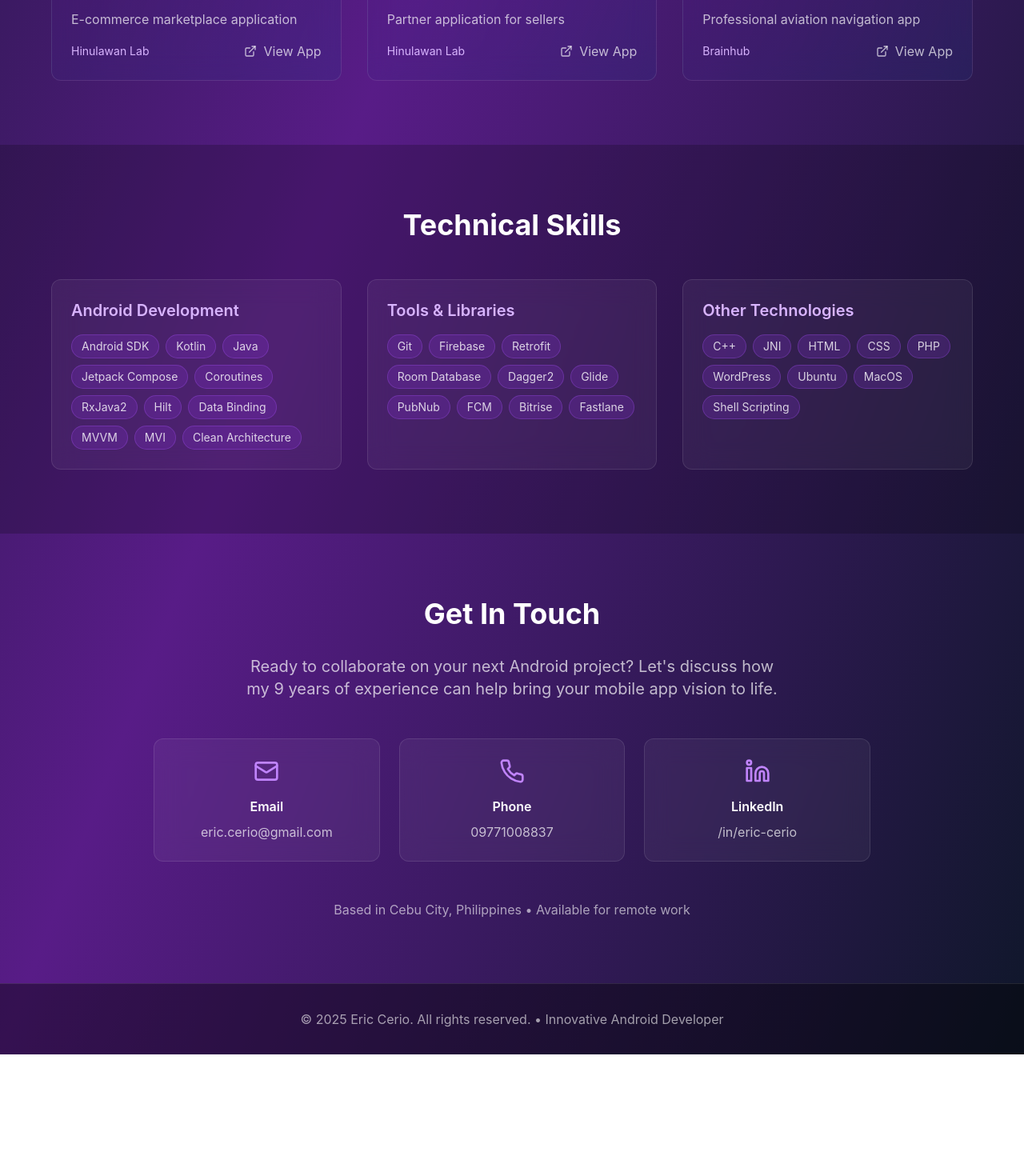
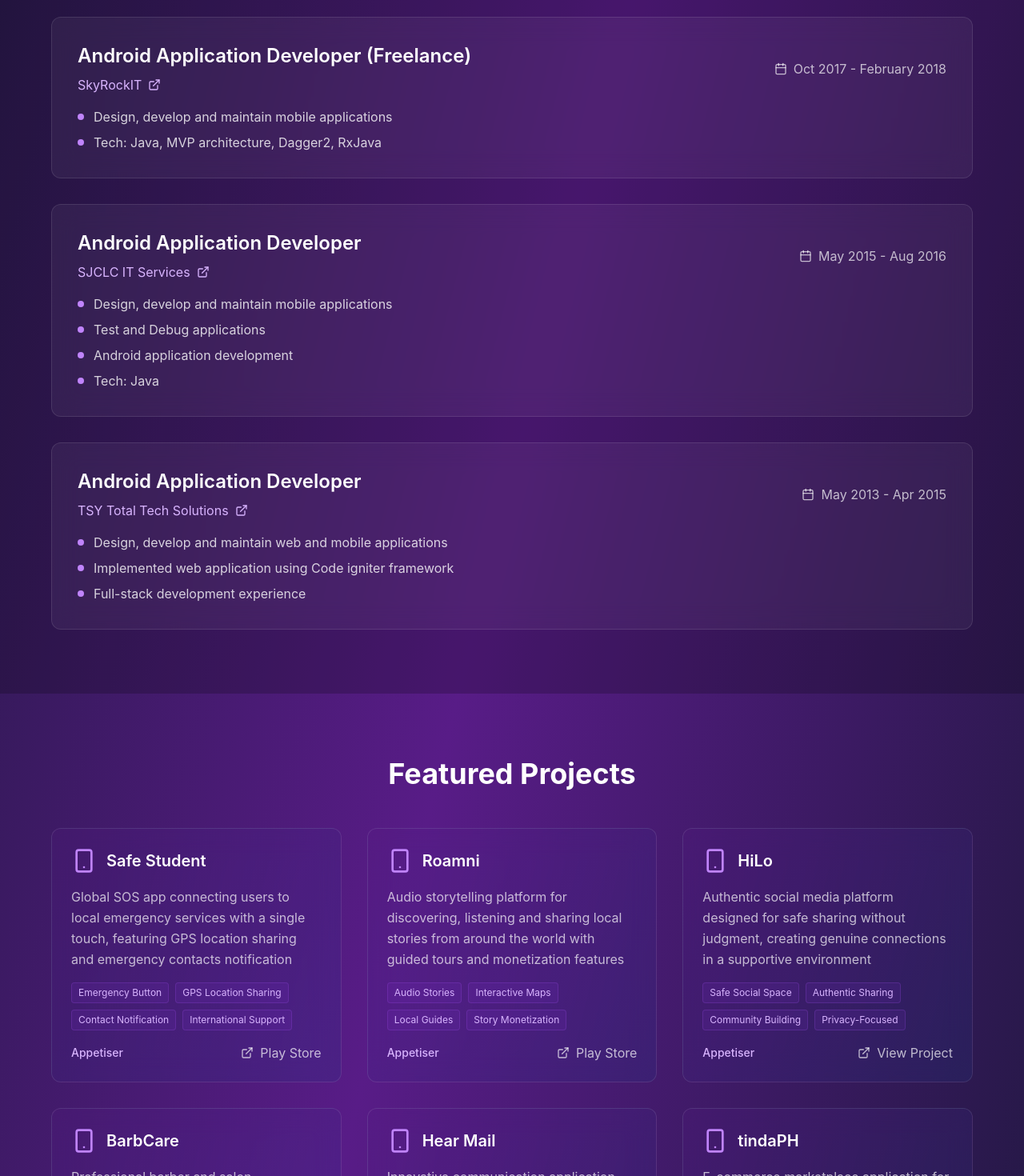
Before and after one commit to eric-cerio/eric.github.io, a React (Create React App) app: page / in a window 1280 px wide. Shown: the part 2000-3470 px from the top of the page at 80% size. Before the commit the page ends 3318 px from the top, so only its background shows below. Built offline with nearby package versions, Linux system fonts and the light colour scheme.

Commit message:
Add more data in portfolio

```diff
--- a/src/eric-portfolio.js
+++ b/src/eric-portfolio.js
@@ -39,27 +39,110 @@
         "Develop and maintain company owned products",
         "Tech: Kotlin, RxJava2, Dagger2 Injection, Data Binding, MVVM/MVP with Repository pattern"
       ]
+    },
+    {
+      title: "Android Application Developer",
+      company: "Brainhub Inc.",
+      period: "August 2015 - April 2018",
+      url: "http://www.thebrainhub.net/",
+      responsibilities: [
+        "Implemented Agile methodology",
+        "Develop and maintain company owned products",
+        "Coordinated with C++ backend team to apply native shared library (JNI)",
+        "Tech: Java, C++, MVC Architecture"
+      ]
+    },
+    {
+      title: "Android Application Developer (Freelance)",
+      company: "SkyRockIT",
+      period: "Oct 2017 - February 2018",
+      url: "#",
+      responsibilities: [
+        "Design, develop and maintain mobile applications",
+        "Tech: Java, MVP architecture, Dagger2, RxJava"
+      ]
+    },
+    {
+      title: "Android Application Developer",
+      company: "SJCLC IT Services",
+      period: "May 2015 - Aug 2016",
+      url: "#",
+      responsibilities: [
+        "Design, develop and maintain mobile applications",
+        "Test and Debug applications",
+        "Android application development",
+        "Tech: Java"
+      ]
+    },
+    {
+      title: "Android Application Developer",
+      company: "TSY Total Tech Solutions",
+      period: "May 2013 - Apr 2015",
+      url: "#",
+      responsibilities: [
+        "Design, develop and maintain web and mobile applications",
+        "Implemented web application using Code igniter framework",
+        "Full-stack development experience"
+      ]
     }
   ];
 
   const projects = [
     {
+      name: "Safe Student",
+      description: "Global SOS app connecting users to local emergency services with a single touch, featuring GPS location sharing and emergency contacts notification",
+      url: "https://play.google.com/store/apps/details?id=com.appetiser.safestudent",
+      company: "Appetiser",
+      features: ["Emergency Button", "GPS Location Sharing", "Contact Notification", "International Support"]
+    },
+    {
+      name: "Roamni",
+      description: "Audio storytelling platform for discovering, listening and sharing local stories from around the world with guided tours and monetization features",
+      url: "https://play.google.com/store/apps/details?id=com.appetiser.roamni",
+      company: "Appetiser",
+      features: ["Audio Stories", "Interactive Maps", "Local Guides", "Story Monetization"]
+    },
+    {
+      name: "HiLo",
+      description: "Authentic social media platform designed for safe sharing without judgment, creating genuine connections in a supportive environment",
+      url: "https://appetiser.com.au/portfolio/hilo/",
+      company: "Appetiser",
+      features: ["Safe Social Space", "Authentic Sharing", "Community Building", "Privacy-Focused"]
+    },
+    {
+      name: "BarbCare",
+      description: "Professional barber and salon management application",
+      url: "https://appetiser.com.au/portfolio/barbcare/",
+      company: "Appetiser",
+      features: ["Appointment Management", "Client Records", "Business Analytics"]
+    },
+    {
+      name: "Hear Mail",
+      description: "Innovative communication application",
+      url: "https://appetiser.com.au/portfolio/hear-mail-2/",
+      company: "Appetiser",
+      features: ["Voice Messages", "Audio Communication", "User-Friendly Interface"]
+    },
+    {
       name: "tindaPH",
-      description: "E-commerce marketplace application",
+      description: "E-commerce marketplace application for Filipino consumers",
       url: "https://play.google.com/store/apps/details?id=com.hinulawanlab.tindaph.tindabuyer&hl=en",
-      company: "Hinulawan Lab"
+      company: "Hinulawan Lab",
+      features: ["E-commerce Platform", "Local Marketplace", "Secure Payments"]
     },
     {
       name: "tindaPH Partner",
-      description: "Partner application for sellers",
+      description: "Partner application for sellers on the tindaPH marketplace",
       url: "https://play.google.com/store/apps/details?id=com.hinulawanlab.tindaph.tindaseller&hl=en",
-      company: "Hinulawan Lab"
+      company: "Hinulawan Lab",
+      features: ["Seller Dashboard", "Inventory Management", "Sales Analytics"]
     },
     {
       name: "Air Navigation Pro",
-      description: "Professional aviation navigation app",
+      description: "Professional aviation navigation app with advanced flight planning and navigation features",
       url: "https://play.google.com/store/apps/details?id=com.xample.airnavigation",
-      company: "Brainhub"
+      company: "Brainhub",
+      features: ["Flight Planning", "Real-time Navigation", "Aviation Charts"]
     }
   ];
 
@@ -195,23 +278,41 @@
           </h2>
           <div className="grid md:grid-cols-2 lg:grid-cols-3 gap-8">
             {projects.map((project, index) => (
-              <div key={index} className="bg-gradient-to-br from-purple-900/20 to-blue-900/20 backdrop-blur-lg rounded-xl p-6 border border-white/10 hover:border-purple-500/30 transition-all duration-300 hover:scale-105">
+              <div key={index} className="bg-gradient-to-br from-purple-900/20 to-blue-900/20 backdrop-blur-lg rounded-xl p-6 border border-white/10 hover:border-purple-500/30 transition-all duration-300 hover:scale-105 group">
                 <div className="flex items-center gap-3 mb-4">
-                  <Smartphone className="w-8 h-8 text-purple-400" />
-                  <h3 className="text-xl font-semibold text-white">{project.name}</h3>
+                  <Smartphone className="w-8 h-8 text-purple-400 group-hover:text-purple-300 transition-colors" />
+                  <h3 className="text-xl font-semibold text-white group-hover:text-purple-200 transition-colors">{project.name}</h3>
                 </div>
-                <p className="text-white/70 mb-4">{project.description}</p>
+                <p className="text-white/70 mb-4 leading-relaxed">{project.description}</p>
+
+                {project.features && (
+                  <div className="mb-4">
+                    <div className="flex flex-wrap gap-2">
+                      {project.features.map((feature, featureIdx) => (
+                        <span
+                          key={featureIdx}
+                          className="px-2 py-1 bg-purple-600/10 text-purple-300 rounded text-xs border border-purple-500/20"
+                        >
+                          {feature}
+                        </span>
+                      ))}
+                    </div>
+                  </div>
+                )}
+
                 <div className="flex items-center justify-between">
-                  <span className="text-sm text-purple-300">{project.company}</span>
+                  <span className="text-sm text-purple-300 font-medium">{project.company}</span>
+                  {project.url !== "#" && (
                     <a
                       href={project.url}
                       target="_blank"
                       rel="noopener noreferrer"
-                    className="flex items-center gap-2 text-white/70 hover:text-white transition-colors"
+                      className="flex items-center gap-2 text-white/70 hover:text-white transition-colors group-hover:text-purple-200"
                     >
                       <ExternalLink className="w-4 h-4" />
-                    View App
+                      {project.url.includes('play.google.com') ? 'Play Store' : 'View Project'}
                     </a>
+                  )}
                 </div>
               </div>
             ))}
```
Lines whose indentation alone changed are shown as unchanged.
